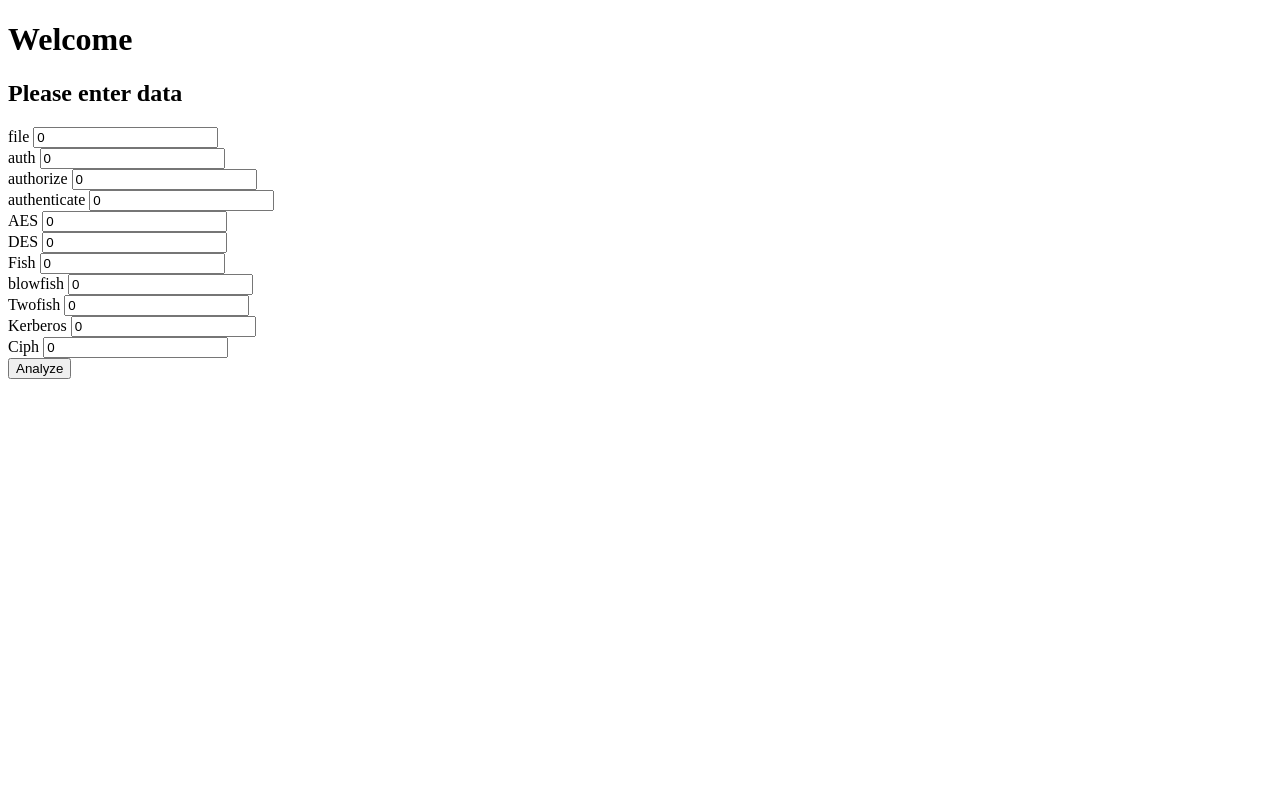
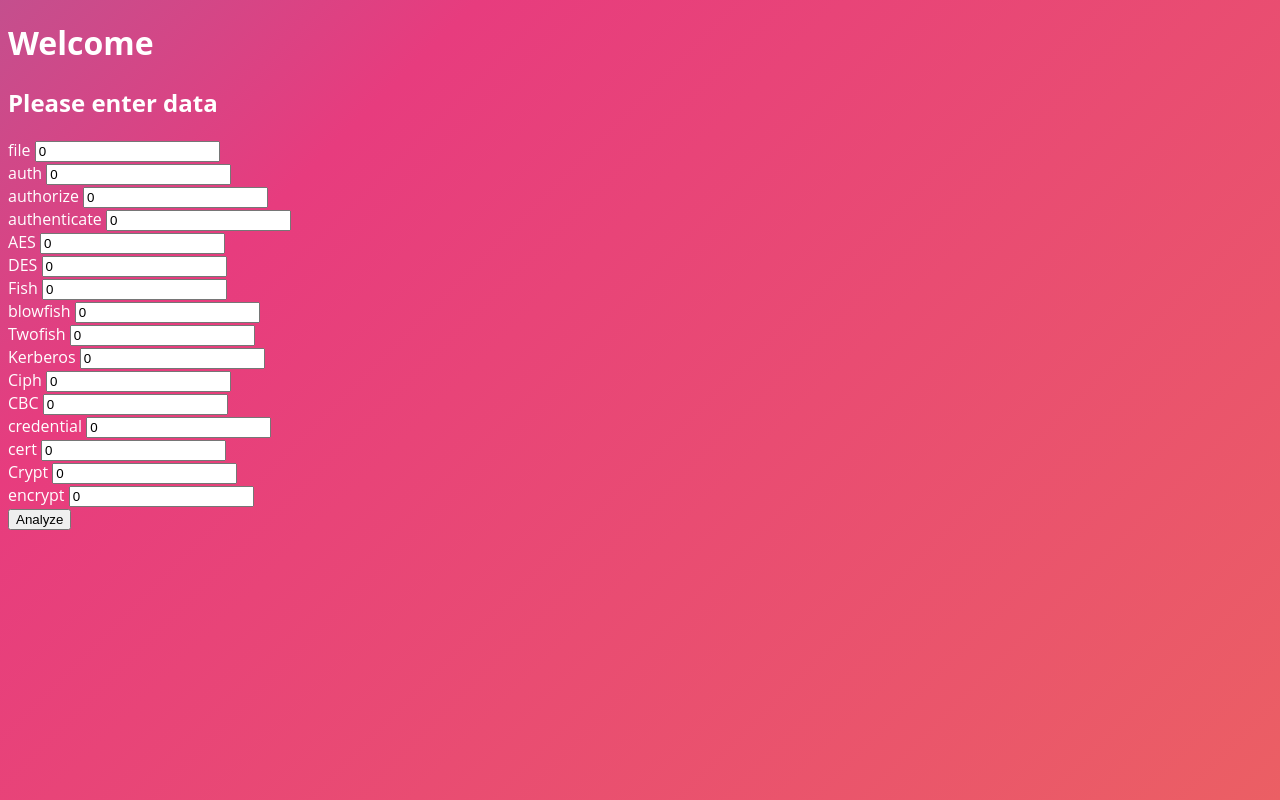
Before and after one commit to lamwilton/oss-security-app, a Flask app: page / in a window 1280 px wide. Run offline with Flask 2, Linux system fonts and the light colour scheme; parts of the project's set-up code (start-up, migrations or seed data) failed here and were passed over.

Commit message:
Style sheet Added

```diff
--- a/app.py
+++ b/app.py
@@ -25,6 +25,11 @@ def return_prediction(model, scaler, sample_json):
     data[8] = sample_json['f8']
     data[9] = sample_json['f9']
     data[10] = sample_json['f10']
+    data[11] = sample_json['f11']
+    data[12] = sample_json['f12']
+    data[13] = sample_json['f13']
+    data[14] = sample_json['f14']
+    data[15] = sample_json['f15']
 
     data = scaler.transform([data])
     result = model.predict(data)
@@ -71,6 +76,11 @@ class MyForm(FlaskForm):
     f8 = StringField(columns[8], default=0, validators=[DataRequired()])
     f9 = StringField(columns[9], default=0, validators=[DataRequired()])
     f10 = StringField(columns[10], default=0, validators=[DataRequired()])
+    f11 = StringField(columns[11], default=0, validators=[DataRequired()])
+    f12 = StringField(columns[12], default=0, validators=[DataRequired()])
+    f13 = StringField(columns[13], default=0, validators=[DataRequired()])
+    f14 = StringField(columns[14], default=0, validators=[DataRequired()])
+    f15 = StringField(columns[15], default=0, validators=[DataRequired()])
     submit = SubmitField('Analyze')
 
 
@@ -92,6 +102,11 @@ def index():
         session['f8'] = form.f8.data
         session['f9'] = form.f9.data
         session['f10'] = form.f10.data
+        session['f11'] = form.f11.data
+        session['f12'] = form.f12.data
+        session['f13'] = form.f13.data
+        session['f14'] = form.f14.data
+        session['f15'] = form.f15.data
 
         return redirect(url_for("prediction"))
     return render_template('home.html', form=form)
@@ -113,6 +128,11 @@ def prediction():
         content['f8'] = int(session['f8'])
         content['f9'] = int(session['f9'])
         content['f10'] = int(session['f10'])
+        content['f11'] = int(session['f11'])
+        content['f12'] = int(session['f12'])
+        content['f13'] = int(session['f13'])
+        content['f14'] = int(session['f14'])
+        content['f15'] = int(session['f15'])
 
         results = return_prediction(model=model, scaler=scaler, sample_json=content)
     except:
--- /dev/null
+++ b/static/css/style.css
@@ -0,0 +1,97 @@
+body {
+	font-family: 'Open Sans';
+	width: 100wh;
+	height: 90vh;
+	color: #fff;
+	background: linear-gradient(-45deg, #EE7752, #E73C7E, #23A6D5, #23D5AB);
+	background-size: 400% 400%;
+	-webkit-animation: Gradient 15s ease infinite;
+	-moz-animation: Gradient 15s ease infinite;
+	animation: Gradient 15s ease infinite;
+}
+
+@-webkit-keyframes Gradient {
+	0% {
+		background-position: 0% 50%
+	}
+	50% {
+		background-position: 100% 50%
+	}
+	100% {
+		background-position: 0% 50%
+	}
+}
+
+@-moz-keyframes Gradient {
+	0% {
+		background-position: 0% 50%
+	}
+	50% {
+		background-position: 100% 50%
+	}
+	100% {
+		background-position: 0% 50%
+	}
+}
+
+@keyframes Gradient {
+	0% {
+		background-position: 0% 50%
+	}
+	50% {
+		background-position: 100% 50%
+	}
+	100% {
+		background-position: 0% 50%
+	}
+}
+
+h5,
+h6 {
+	font-family: 'Open Sans';
+	font-weight: 300;
+	text-align: center;
+	position: absolute;
+	top: 45%;
+	right: 0;
+	left: 0;
+}
+
+.shake {
+	animation: shake-animation 4.72s ease infinite;
+	transform-origin: 50% 50%;
+  }
+  .element {
+	margin: 0 auto;
+	width: 150px;
+	height: 150px;
+	background: red;
+  }
+  @keyframes shake-animation {
+	 0% { transform:translate(0,0) }
+	1.78571% { transform:translate(5px,0) }
+	3.57143% { transform:translate(0,0) }
+	5.35714% { transform:translate(5px,0) }
+	7.14286% { transform:translate(0,0) }
+	8.92857% { transform:translate(5px,0) }
+	10.71429% { transform:translate(0,0) }
+	100% { transform:translate(0,0) }
+  }
+
+  .backdrop {
+	  -moz-box-shadow: 0px 6px 5px #111;
+	  -webkit-box-shadow: 0px 6px 5px #111;
+	  box-shadow: 0px 2px 10px #111;
+	  -moz-border-radius:190px;
+	  -webkit-border-radius:190px;
+	  border-radius:190px;
+  }
+
+  .linktree {
+	  width: 120px;
+	  height: 120px;
+	  background-image: url("https://i.postimg.cc/QtVYgVFq/20210814-131945-280.jpg");
+	  background-size: cover;
+	  background-repeat: no-repeat;
+	  background-position: 50% 50%;
+  }
--- a/templates/home.html
+++ b/templates/home.html
@@ -2,7 +2,9 @@
 <html lang="en">
 <head>
     <meta charset="UTF-8">
-    <title>My Prediciton</title>
+    <!-- Import css stylesheet like this for Flask -->
+    <link rel="stylesheet" href="{{ url_for('static', filename='css/style.css') }}">
+    <title>My Prediction</title>
 </head>
 <body>
     <h1>Welcome</h1>
@@ -32,6 +34,16 @@
         <br>
         {{ form.f10.label }} {{ form.f10 }}
         <br>
+        {{ form.f11.label }} {{ form.f11 }}
+        <br>
+        {{ form.f12.label }} {{ form.f12 }}
+        <br>
+        {{ form.f13.label }} {{ form.f13 }}
+        <br>
+        {{ form.f14.label }} {{ form.f14 }}
+        <br>
+        {{ form.f15.label }} {{ form.f15 }}
+        <br>
         {{ form.submit() }}
     </form>
 </body>
--- a/templates/prediction.html
+++ b/templates/prediction.html
@@ -3,6 +3,7 @@
 <head>
     <meta charset="UTF-8">
     <title>Title</title>
+    <link rel="stylesheet" href="static/css/style.css">
 </head>
 <body>
     <h1>Thank you. Here is what you gave me</h1>
@@ -18,6 +19,11 @@
         <li>f8: {{ session['f8'] }}</li>
         <li>f9: {{ session['f9'] }}</li>
         <li>f10: {{ session['f10'] }}</li>
+        <li>f11: {{ session['f11'] }}</li>
+        <li>f12: {{ session['f12'] }}</li>
+        <li>f13: {{ session['f13'] }}</li>
+        <li>f14: {{ session['f14'] }}</li>
+        <li>f15: {{ session['f15'] }}</li>
 
     </ul>
     <h2>Your predict probability is {{ results }}</h2>
```
